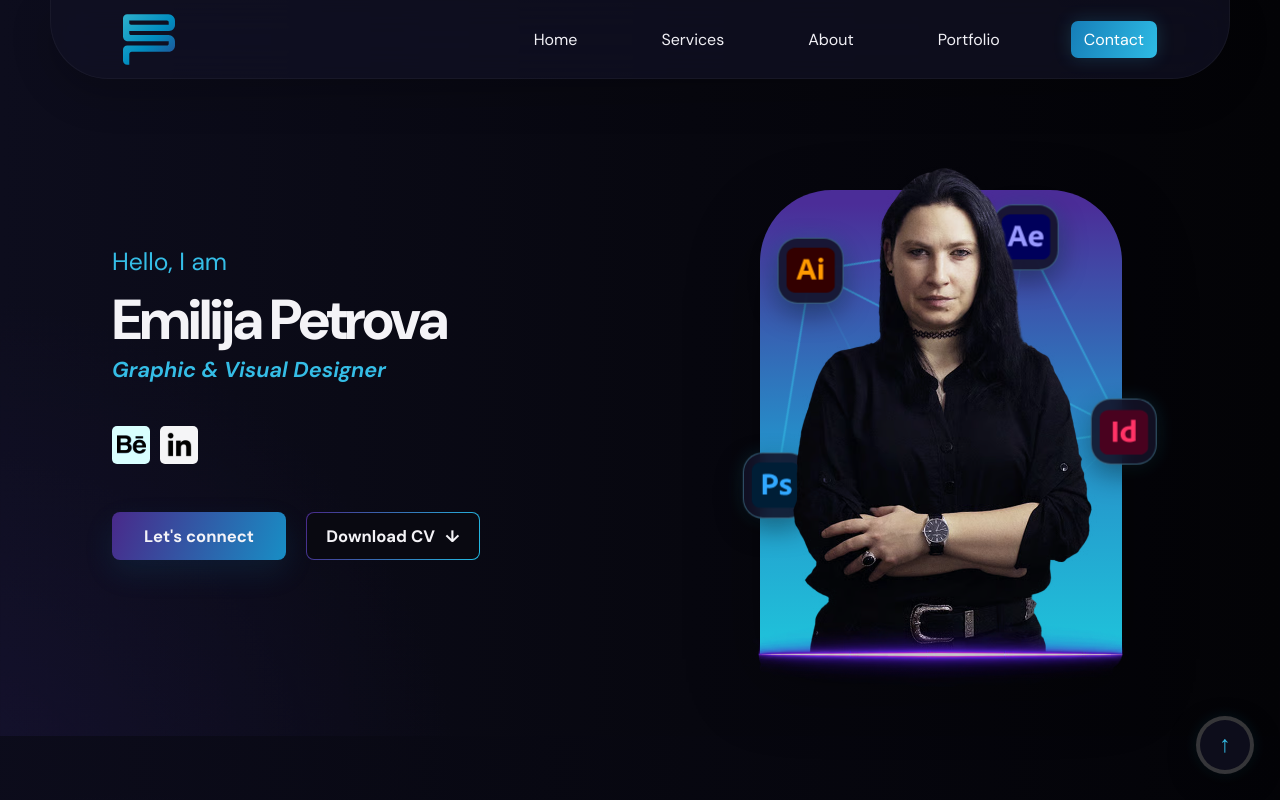
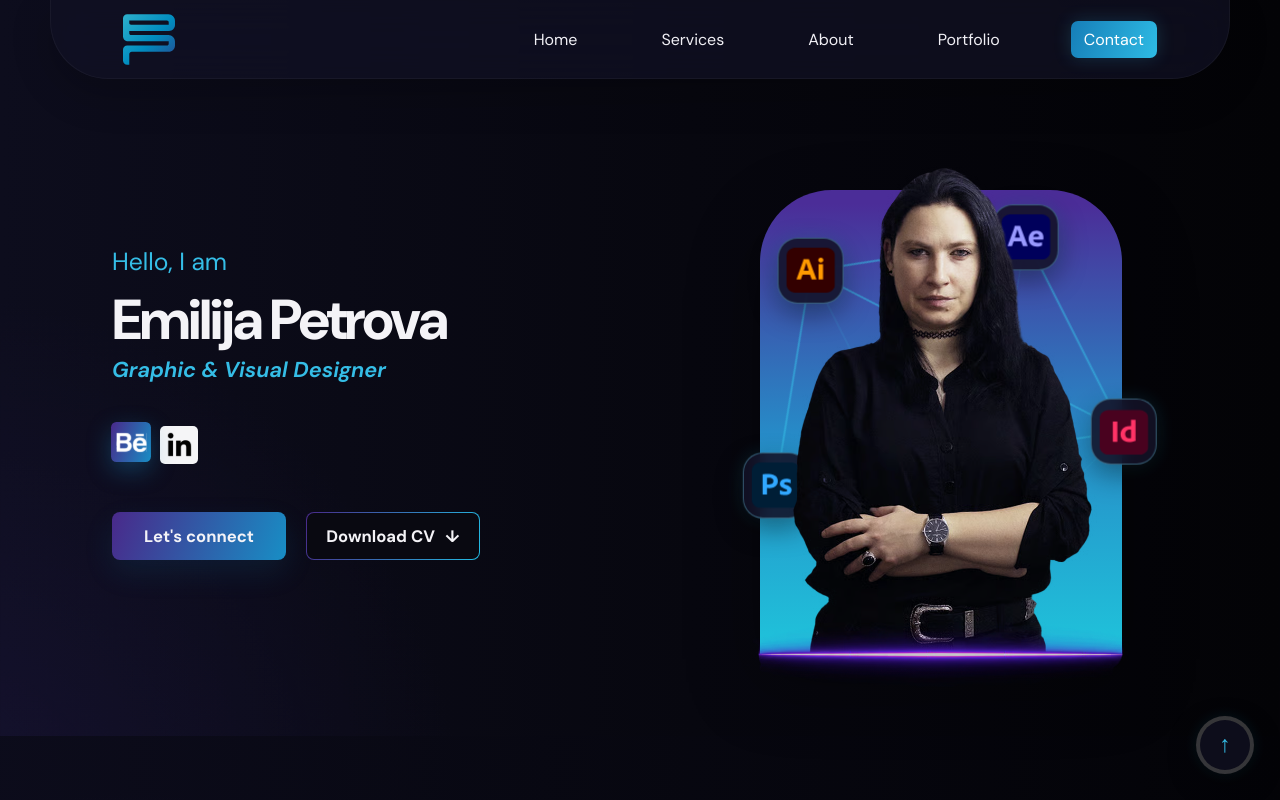
Before and after one commit to NikoDola/emilija-petrova, a Next.js app: page / in a window 1280 px wide. In both pictures the pointer is over the link 131 px from the left and 444 px from the top of the page. Shown: the top 800 px of the page. Built offline with nearby package versions, Linux system fonts and the light colour scheme.

Commit message:
behance and linkedin icon now have better hover effect

```diff
--- a/src/app/page.module.css
+++ b/src/app/page.module.css
@@ -161,7 +161,7 @@
   place-items: center;
   border-radius: 5px;
   background: #f5f5f7;
-  transition: background-color 180ms ease, filter 180ms ease;
+  transition: background 180ms ease, box-shadow 180ms ease, transform 180ms ease;
 }
 
 .heroSocials img {
@@ -169,11 +169,19 @@
   height: 29px;
   object-fit: contain;
   filter: brightness(0) saturate(100%);
+  transition: filter 180ms ease;
 }
 
-.heroSocials a:hover {
-  background: #c9f3ff;
-  filter: brightness(1.08);
+.heroSocials a:hover,
+.heroSocials a:focus-visible {
+  background: linear-gradient(110deg, #49298a, #188ec5);
+  box-shadow: 0 8px 22px rgba(24, 142, 197, 0.34);
+  transform: translateY(-3px) scale(1.05);
+}
+
+.heroSocials a:hover img,
+.heroSocials a:focus-visible img {
+  filter: brightness(0) invert(1);
 }
 
 .heroActions {
```
